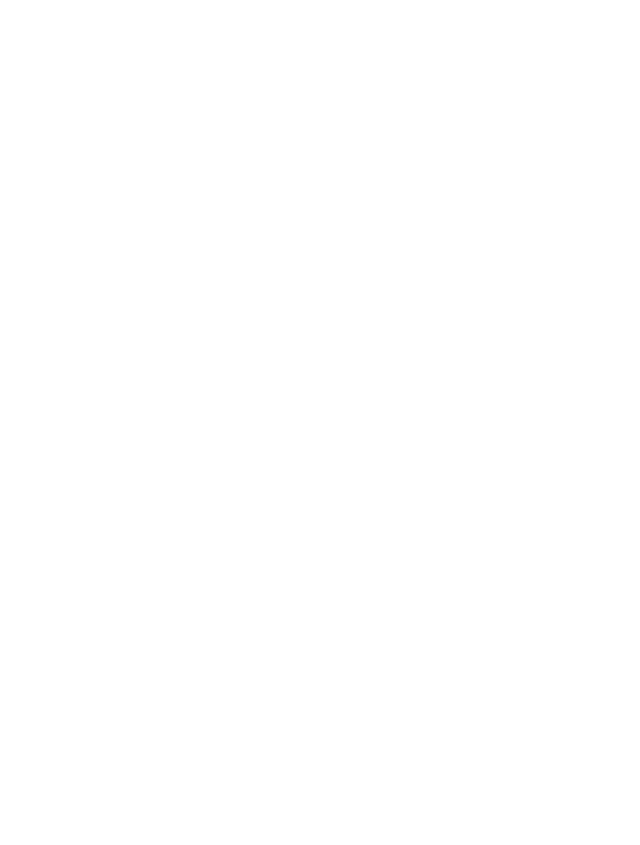
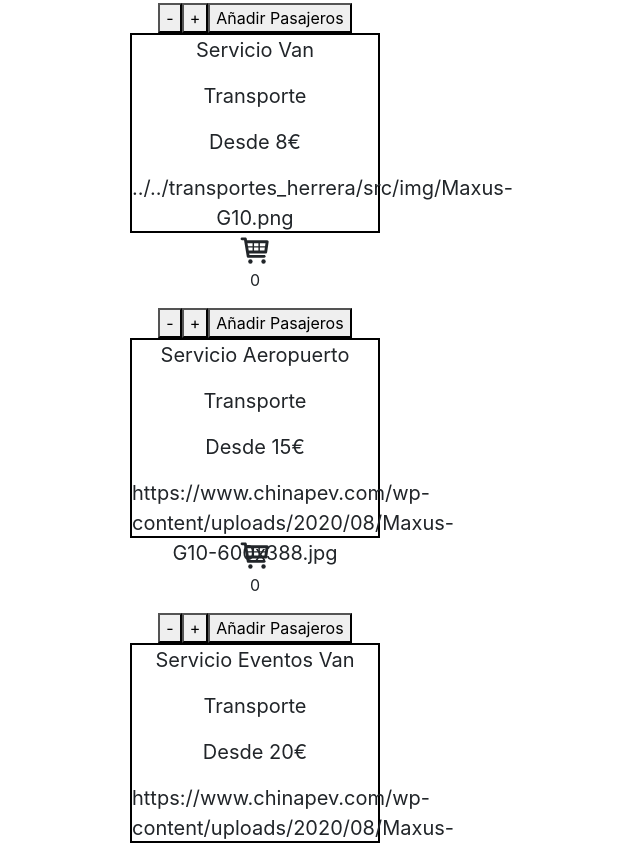
Before and after one commit to Herny11/TransportesHerrera, a React (Create React App) app: page / in a window 1280 px wide. Shown: the part 720-1565 px from the top of the page, without its empty margins (385-1025 px from the left). Before the commit the page ends 800 px from the top, so only its background shows below. Built offline with nearby package versions, Linux system fonts and the light colour scheme.

Commit message:
agregando productos al catalogo

```diff
--- /dev/null
+++ b/public/data.json
@@ -0,0 +1,33 @@
+[
+
+    {
+        "id": 1,
+        "titulo": "Servicio Taxi",
+        "precio": "Desde 5€",
+        "categoria": "Transporte",
+        "imagen": "https://www.auto-data.net/images/f23/Maxus-G10-facelift-2016.jpg"
+    },
+    {
+        "id": 2,
+        "titulo": "Servicio Van",
+        "precio": "Desde 8€",
+        "categoria": "Transporte",
+        "imagen": "../../transportes_herrera/src/img/Maxus-G10.png"
+
+    },
+    {
+        "id": 3,
+        "titulo": "Servicio Aeropuerto",
+        "precio": "Desde 15€",
+        "categoria": "Transporte",
+        "imagen": "https://www.chinapev.com/wp-content/uploads/2020/08/Maxus-G10-600x388.jpg"
+    },
+    {
+        "id": 4,
+        "titulo": "Servicio Eventos Van",
+        "precio": "Desde 20€",
+        "categoria": "Transporte",
+        "imagen": "https://www.chinapev.com/wp-content/uploads/2020/08/Maxus-G10-600x388.jpg"
+    }
+
+]
--- a/src/App.js
+++ b/src/App.js
@@ -1,7 +1,6 @@
 
 import './App.css';
 import {NavBar} from './components/NavBar'
-import {Input} from './components/Input'
 import { ItemListContainer } from './containers/ItemsListContainer';
 import {useState} from 'react'
 
@@ -20,7 +19,6 @@ function App() {
     <div className="App">
       <NavBar/>
       {containerVisible? <ItemListContainer greeting={"Transportes Herrera"}>
-        <Input valorInput={"Hola"} title={"Nombre"}/>
       </ItemListContainer>:
       null
       }
--- /dev/null
+++ b/src/components/item/index.css
@@ -0,0 +1,9 @@
+.productos{
+    width: 250px;
+    height: 200px;
+    display: flexbox;
+    border: 2px solid black;
+    align-items: center;
+    font-size: 20px;
+    margin: 0 auto;
+}
--- /dev/null
+++ b/src/components/item/index.js
@@ -0,0 +1,16 @@
+import React from 'react'
+import "./index.css"
+
+export const Item = ({producto}) => {
+  return (
+      <div className='productos'>
+        <p> {producto.titulo} </p>
+        <p> {producto.categoria} </p>
+        <p> {producto.precio} </p>
+        <div>
+            {producto.imagen}
+        </div>
+      </div>
+
+  )
+}
--- /dev/null
+++ b/src/components/itemList/index.js
@@ -0,0 +1,16 @@
+import React from 'react'
+import { ItemCount } from '../../ItemCount'
+import { Item } from '../item'
+
+export const ItemList = ({productos}) => {
+  return (
+    <div>
+        {productos.map(producto=>{
+            return  <div>
+                <Item producto={producto} key={producto.key}/>
+                <ItemCount/>
+            </div>
+        })}
+    </div>
+  )
+}
--- a/src/containers/ItemsListContainer/index.js
+++ b/src/containers/ItemsListContainer/index.js
@@ -1,28 +1,41 @@
 import React, {useEffect, useState} from 'react'
+import { ItemList } from '../../components/itemList'
 import Maxus from '../../img/Maxus-G10.png'
 import { ItemCount } from '../../ItemCount'
 import '../ItemsListContainer/styles.css'
 
 
-export const ItemListContainer = ({greeting, children}) => {
+export const ItemListContainer = ({greeting}) => {
+
+  const [productos, setProductos] = useState(null)
 
   useEffect (()=>{
-    console.log("se monto el componete")
+    const getProductos = async()=>{
+      try{
+        const response = await fetch('./data.json');
+        const data = await response.json();
+        console.log(data);
+        setProductos(data);
+      }catch(error){
+        console.log("hubo un error " + error);
+
+      }
+    }
+    getProductos();
+
   }, [])
-  useEffect(()=>{
-    return()=>{
-      console.log("Se desmonto el componente")
-    }
-  })
+  console.log(productos)
+
 
 
   return (
     <div>
       <h1>{greeting}</h1>
-      {children}
       <hr/>
       <img id="maxus" src= {Maxus}  alt="Maxus"/>
-      <ItemCount/>
+      {productos?<ItemList productos={productos}/>
+      :null
+      }
     </div>
   )
 }
```
